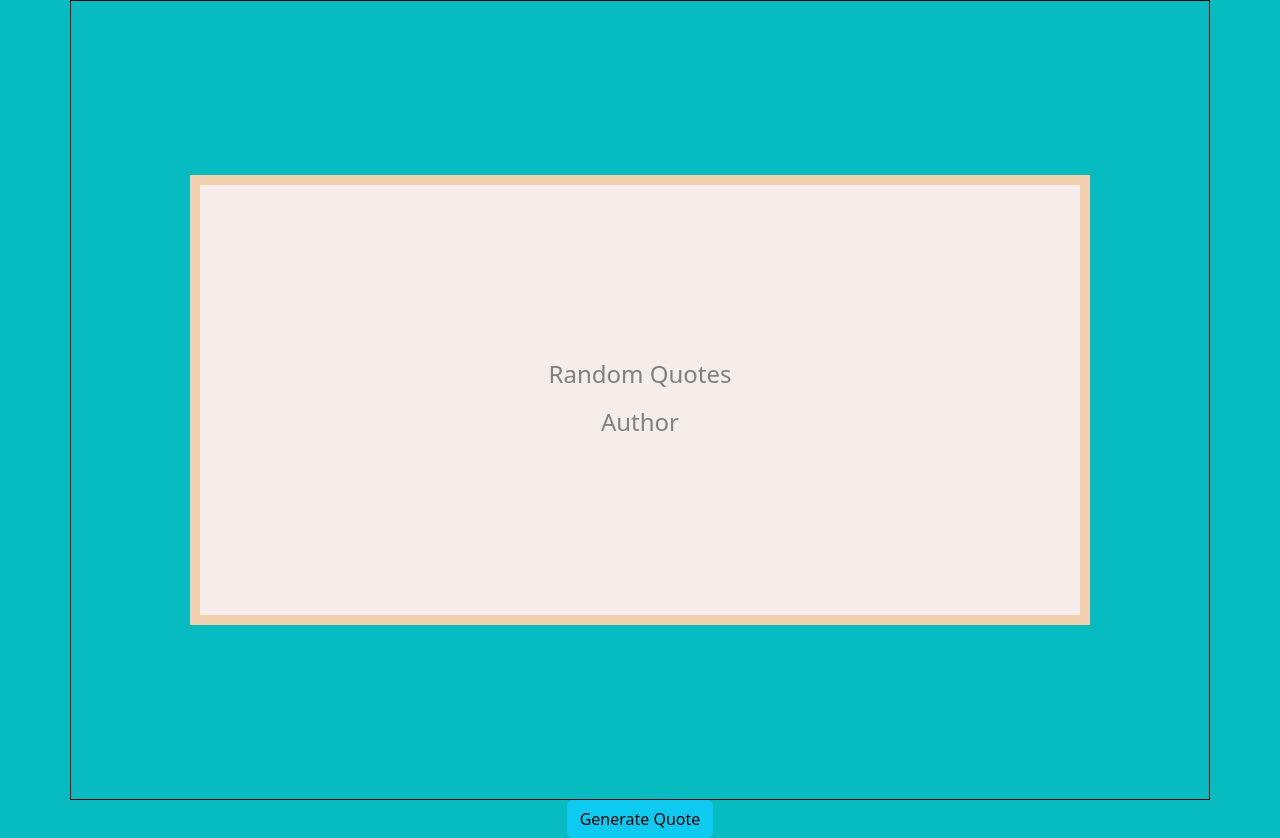
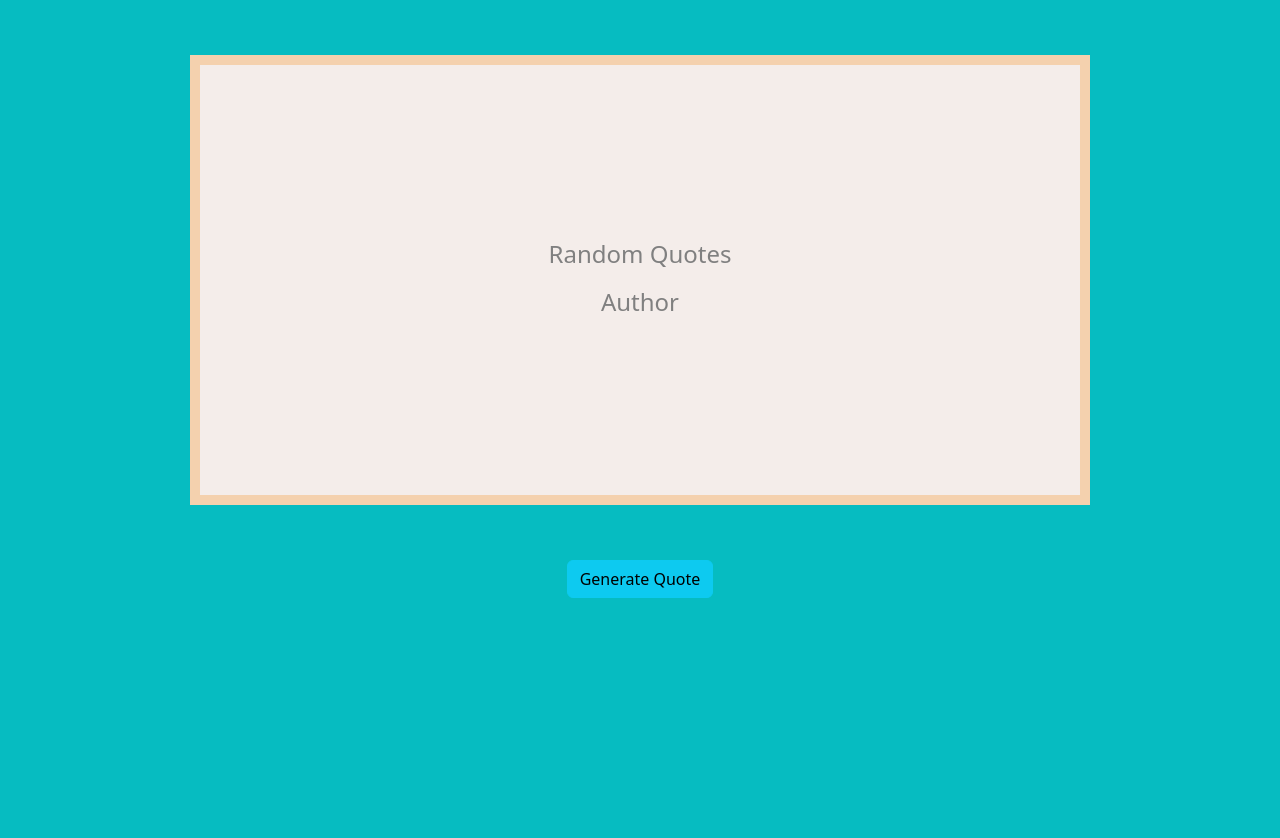
Before and after one commit to Mladen1506/random-quote-generator, a plain HTML site: page index.html in a window 1280 px wide. After the commit the page ends 800 px from the top, so only its background shows below. Drawn offline with nearby package versions, Linux system fonts and the light colour scheme.

Commit message:
quick update

```diff
--- a/style.css
+++ b/style.css
@@ -3,9 +3,9 @@ body {
 }
 
 .container {
-  border: 1px solid black;
+  /* border: 1px solid black; */
   width: 95%;
-  height: 100vh;
+  height: 70vh;
   display: flex;
 }
 
```
